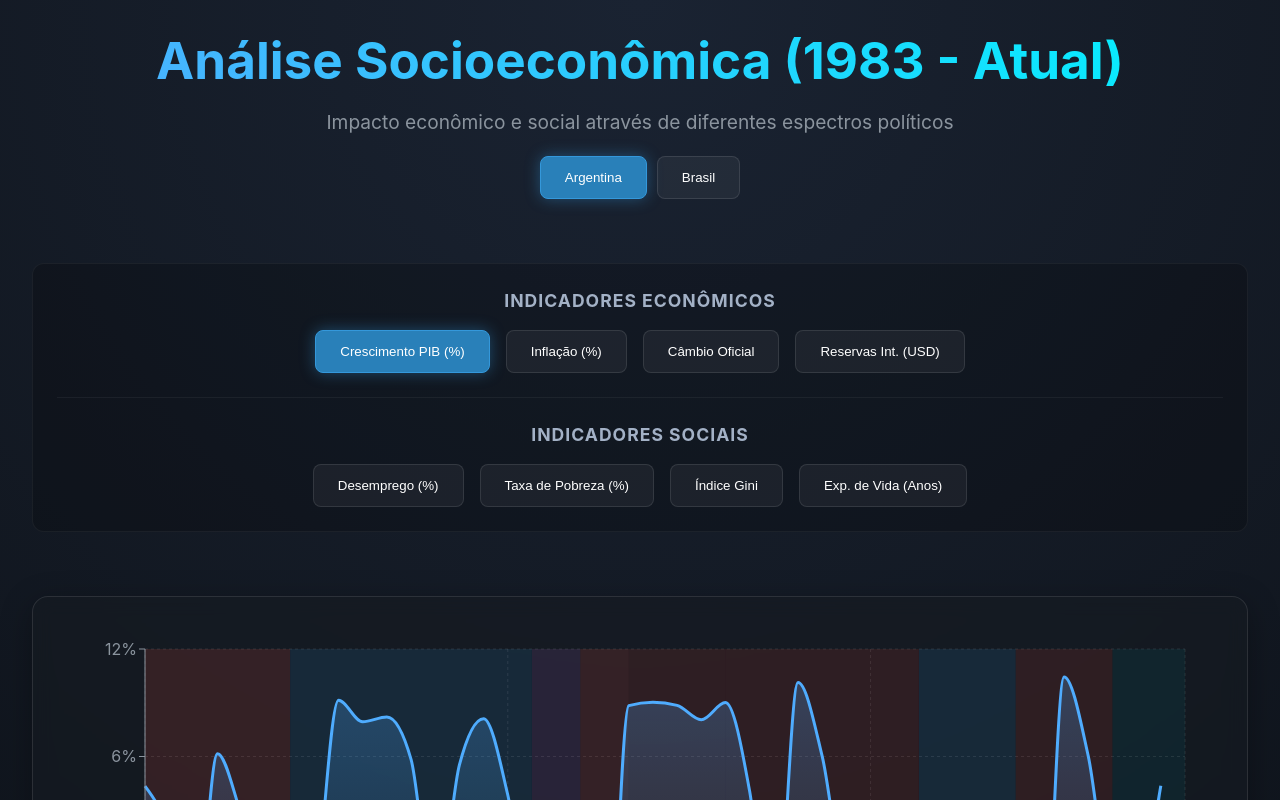
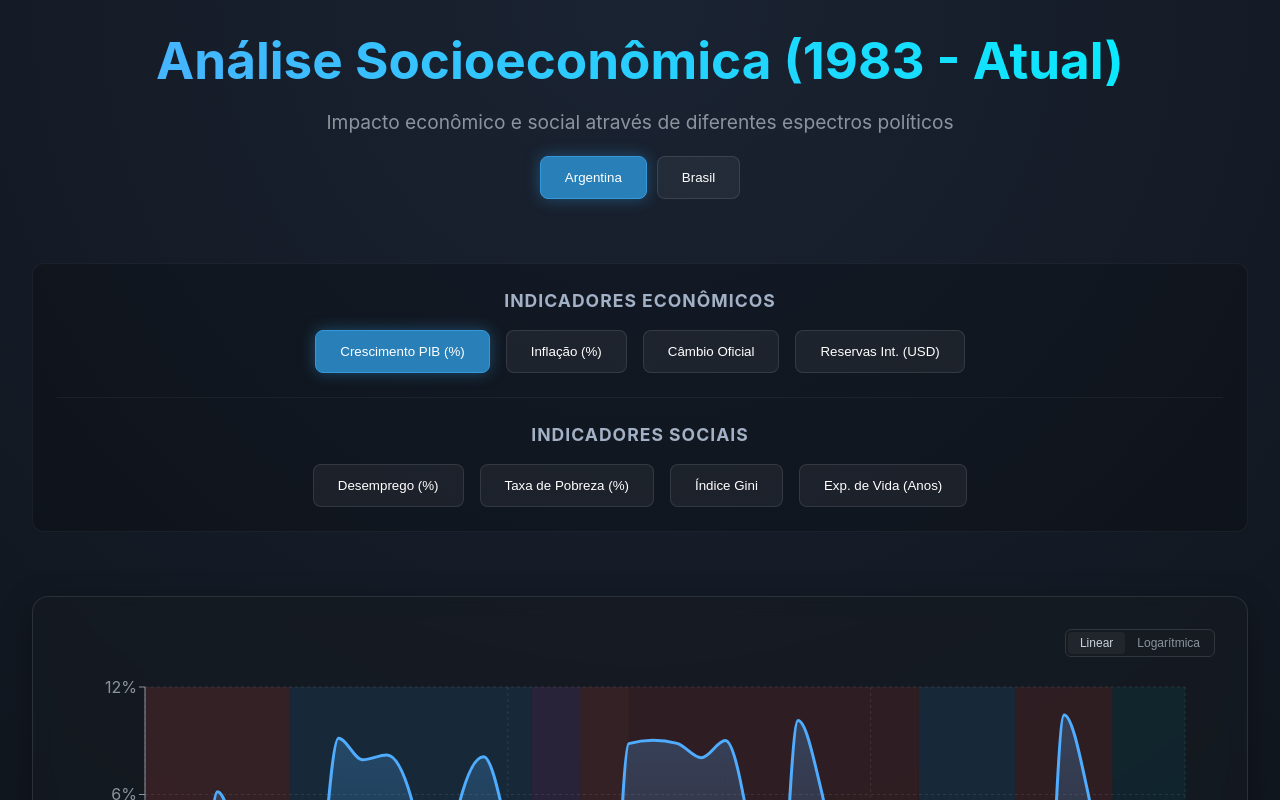
Before and after one commit to flavioescunha/dados-sociais-e-economicos-dos-governos, a React (Vite) app in the folder dashboard/: page / in a window 1280 px wide. Shown: the top 800 px of the page. Built offline with nearby package versions, Linux system fonts and the light colour scheme.

Commit message:
Add linear/log scale toggle for y-axis

```diff
--- a/dashboard/src/components/EconomyChart.jsx
+++ b/dashboard/src/components/EconomyChart.jsx
@@ -49,6 +49,8 @@ const CustomTooltip = ({ active, payload, label, config, country }) => {
 };
 
 const EconomyChart = ({ data, metric, country }) => {
+  const [scaleType, setScaleType] = React.useState('linear');
+
   const metricConfig = {
     gdp_growth: { name: 'Crescimento do PIB', color: '#00f2fe', stroke: '#4facfe', format: '%' },
     inflation: { name: 'Inflação', color: '#ff0844', stroke: '#ffb199', format: '%' },
@@ -98,11 +100,52 @@ const EconomyChart = ({ data, metric, country }) => {
     presidentBands.push(currentBand);
   }
 
+  // Handle data for log scale (ensure no values <= 0 for log scale to prevent Recharts crash)
+  const chartData = scaleType === 'log'
+    ? data.map(d => ({ ...d, [metric]: d[metric] > 0 ? d[metric] : null }))
+    : data;
+
   return (
+    <div style={{ width: '100%', display: 'flex', flexDirection: 'column' }}>
+      <div style={{ display: 'flex', justifyContent: 'flex-end', marginBottom: '10px' }}>
+        <div style={{ backgroundColor: '#161b22', borderRadius: '6px', border: '1px solid #30363d', display: 'inline-flex', padding: '2px' }}>
+          <button
+            style={{
+              background: scaleType === 'linear' ? '#21262d' : 'transparent',
+              color: scaleType === 'linear' ? '#c9d1d9' : '#8b949e',
+              border: 'none',
+              padding: '4px 12px',
+              borderRadius: '4px',
+              cursor: 'pointer',
+              fontSize: '12px',
+              transition: 'all 0.2s'
+            }}
+            onClick={() => setScaleType('linear')}
+          >
+            Linear
+          </button>
+          <button
+            style={{
+              background: scaleType === 'log' ? '#21262d' : 'transparent',
+              color: scaleType === 'log' ? '#c9d1d9' : '#8b949e',
+              border: 'none',
+              padding: '4px 12px',
+              borderRadius: '4px',
+              cursor: 'pointer',
+              fontSize: '12px',
+              transition: 'all 0.2s'
+            }}
+            onClick={() => setScaleType('log')}
+          >
+            Logarítmica
+          </button>
+        </div>
+      </div>
+
       <div style={{ width: '100%', height: 500 }}>
         <ResponsiveContainer width="100%" height="100%">
           <AreaChart
-          data={data}
+            data={chartData}
             margin={{ top: 20, right: 30, left: 20, bottom: 20 }}
           >
             <CartesianGrid strokeDasharray="3 3" stroke="rgba(255,255,255,0.1)" />
@@ -126,6 +169,7 @@ const EconomyChart = ({ data, metric, country }) => {
               domain={['dataMin', 'dataMax']}
             />
             <YAxis
+              scale={scaleType}
               stroke="#8b949e"
               tick={{ fill: '#8b949e' }}
               tickFormatter={(value) => {
@@ -137,7 +181,7 @@ const EconomyChart = ({ data, metric, country }) => {
                 if (config.format === '%') return `${value}%`;
                 return value;
               }}
-            domain={['auto', 'auto']}
+              domain={scaleType === 'log' ? ['auto', 'auto'] : ['auto', 'auto']}
             />
 
             <Tooltip content={<CustomTooltip config={config} country={country} />} />
@@ -163,6 +207,7 @@ const EconomyChart = ({ data, metric, country }) => {
           </AreaChart>
         </ResponsiveContainer>
       </div>
+    </div>
   );
 };
 
```
Lines whose indentation alone changed are shown as unchanged.
